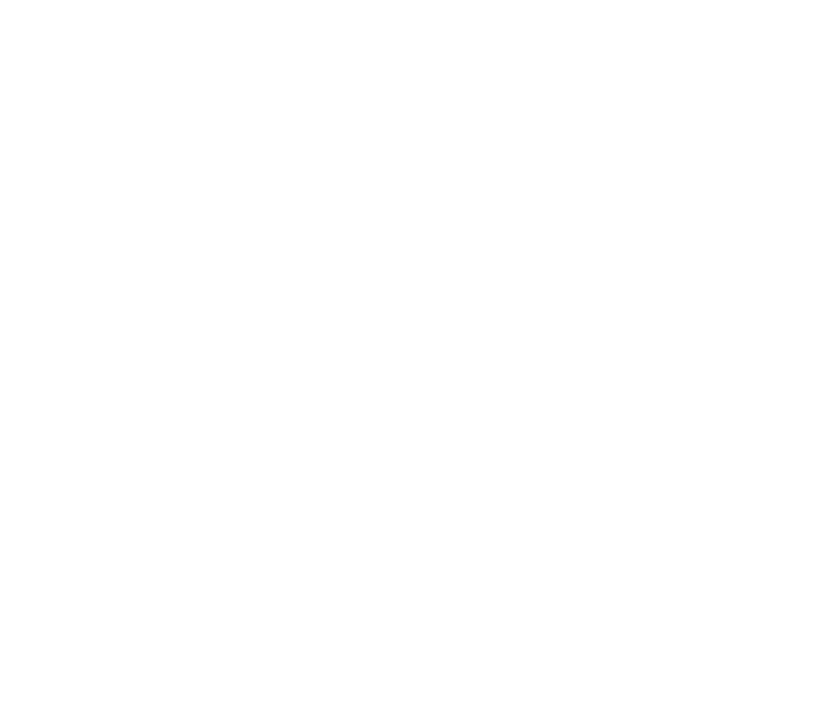
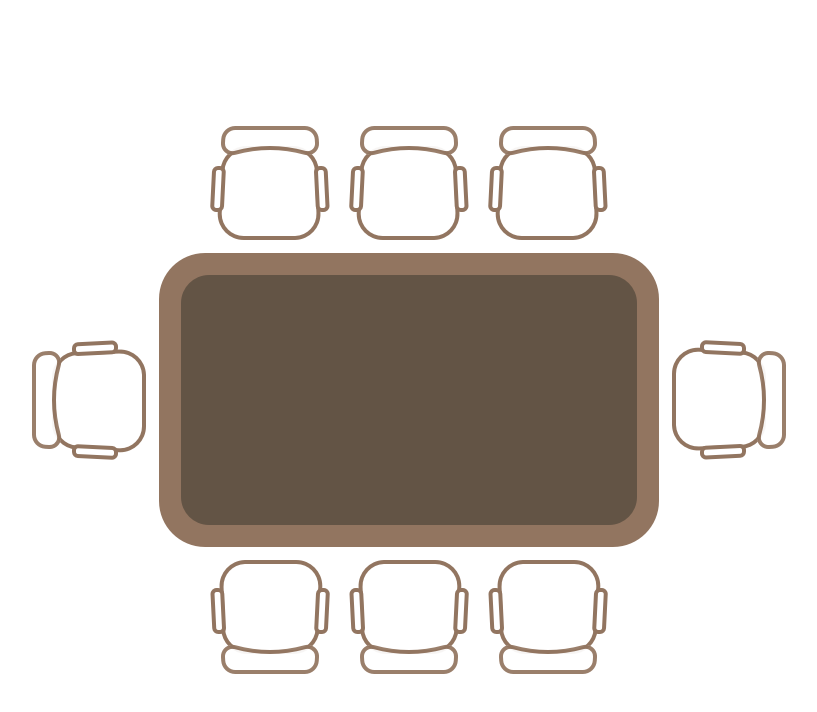
Before and after one commit to juanchimdo/Living, a plain HTML site: page index.html in a window 1280 px wide. Shown: the whole page, without its empty margins (231-1048 px from the left). Drawn offline with Linux system fonts and the light colour scheme.

Commit message:
maquetado

```diff
--- a/index.html
+++ b/index.html
@@ -2,10 +2,27 @@
 <html>
     <head>
         <title>Mesa y Sillas</title>
+        <meta charset="UTF-8">
         <script type="text/javascript" src="main.js"></script>
-        <style type="text/stylesheet" href="style.css"></style>
+        <link rel="stylesheet" type="text/css" href="style.css"/>
     </head>
     <body>
-
+        <div class="wrap">
+            <div class="arriba">
+                <img class="silla" src="silla.png">
+                <img class="silla" src="silla.png">
+                <img class="silla" src="silla.png">
+            </div>
+            <div class="centro">
+                <img class="silla izquierda" src="silla.png">
+                <img class="mesa" src="mesa.png">
+                <img class="silla derecha" src="silla.png">
+            </div>
+            <div class="abajo">
+                <img class="silla" src="silla.png">
+                <img class="silla" src="silla.png">
+                <img class="silla" src="silla.png">
+            </div>
+        </div>
     </body>
 </html>
--- a/main.js
+++ b/main.js
@@ -0,0 +1,12 @@
+window.onload = function () {
+    const silla1 = document.createElement ('img')
+    const silla2 = document.createElement ('img')
+
+    const wrap = this.document.querySelector('.wrap')
+
+
+    silla1.src = "silla.png"
+
+
+    silla2.src = "silla.png"
+}
--- a/style.css
+++ b/style.css
@@ -0,0 +1,47 @@
+* {
+    margin: 0;
+    padding: 0;
+}
+body {
+    width: 100vw;
+    height: 100vh;
+    display: flex;
+    justify-content: center;
+    align-items: center;
+}
+.wrap {
+    height: 75%;
+    width: 75%;
+    flex-direction: column;
+    display: flex;
+}
+.arriba {
+    display: flex;
+    height: 25%;
+    justify-content: center;
+    align-items: flex-end;
+}
+.centro {
+    height: 50%;
+    display: flex;
+    justify-content: center;
+    align-items: center;
+}
+.abajo {
+    height: 25%;
+    display: flex;
+    justify-content: center;
+    align-items: flex-start;
+}
+.abajo img {
+    -webkit-transform: rotate(180deg);
+}
+.silla {
+    margin: 1%;
+}
+.izquierda {
+    -webkit-transform: rotate(270deg);
+}
+.derecha {
+    -webkit-transform: rotate(90deg);
+}
```
Also changed, not shown: 1 other file.
